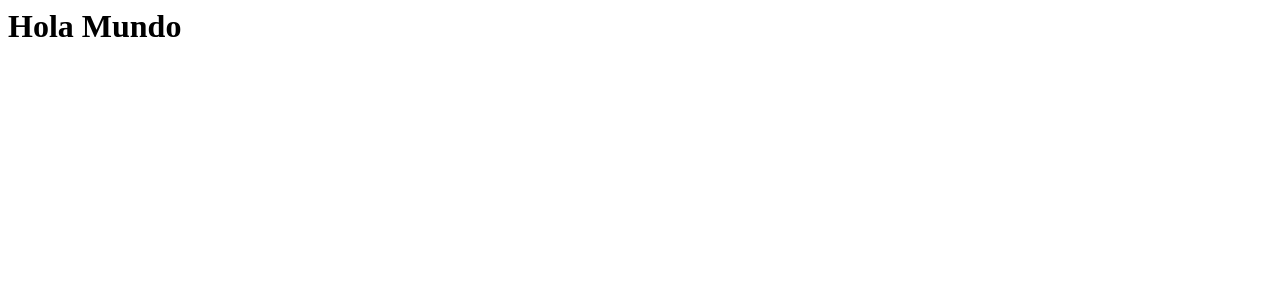
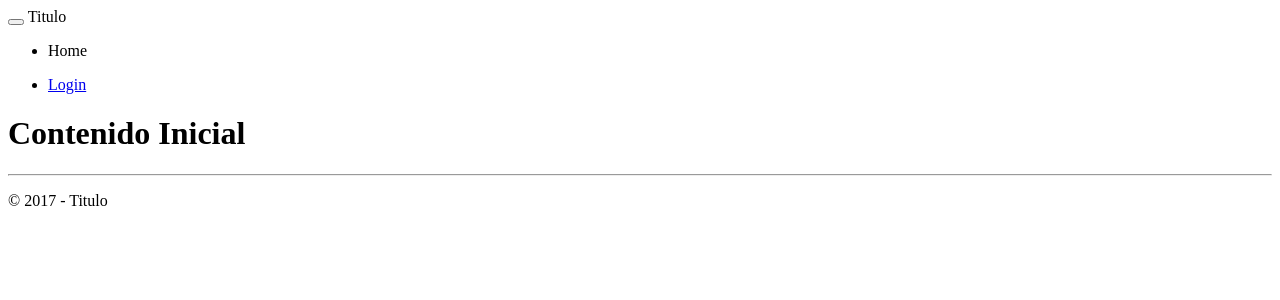
Before and after one commit to coagus/mvcdirver, a PHP site: page /vie/home/index.phtml in a window 1280 px wide. Shown: the top 300 px of the page. Run offline with PHP 8.4, Linux system fonts and the light colour scheme.

Commit message:
front del home

```diff
--- a/vie/home/index.phtml
+++ b/vie/home/index.phtml
@@ -1 +1,40 @@
-<h1>Hola Mundo</h1>
+<nav class="navbar navbar-inverse">
+  <div class="container-fluid">
+    <div class="navbar-header">
+      <button type="button" class="navbar-toggle" data-toggle="collapse" data-target="#myNavbar">
+        <span class="icon-bar"></span>
+        <span class="icon-bar"></span>
+        <span class="icon-bar"></span>
+      </button>
+      <a class="navbar-brand" >Titulo</a>
+    </div>
+    <div class="collapse navbar-collapse">
+      <ul class="nav navbar-nav">
+        <li> <a id="home">Home</a></li>
+      </ul>
+      <ul class="nav navbar-nav navbar-right">
+        <li><a href="#"><span class="glyphicon glyphicon-log-in"></span> Login</a></li>
+      </ul>
+    </div>
+  </div>
+</nav>
+
+<div class="container body-content">
+  <div id="view">
+    <h1>Contenido Inicial</h1>
+  </div>
+  <hr>
+  <footer>
+    <p>
+      &copy; <?php echo date("Y") ?> - Titulo
+    </p>
+  </footer>
+</div>
+
+<script>
+$(document).ready(function(){
+  $.getScript("lib/vcl/nav.js",function() {
+    $("#home").click(function() { show("home","index","body",""); });
+  });
+});
+</script>
```
